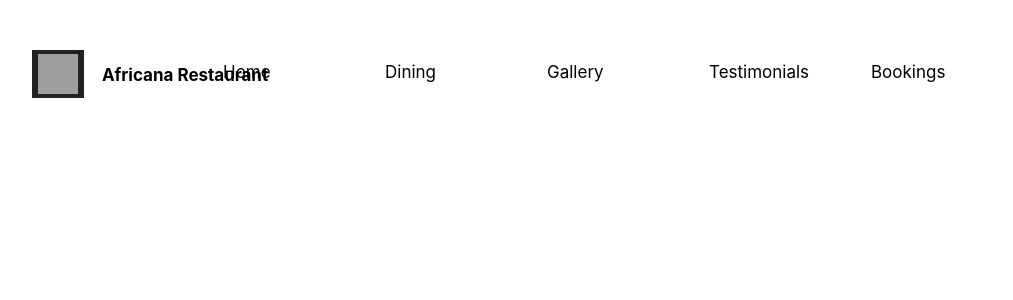
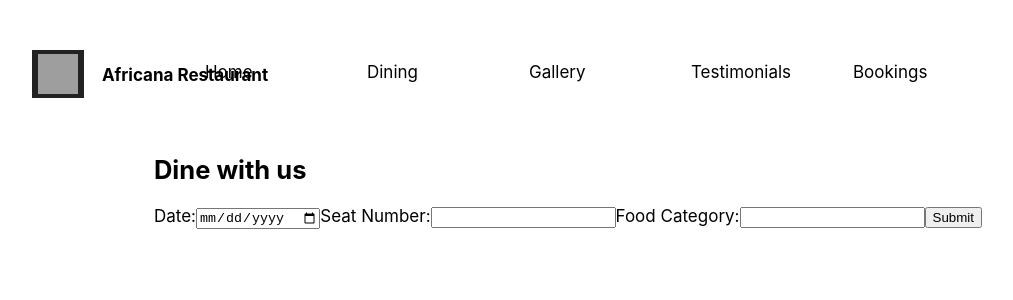
Before and after one commit to Monica-Macharia/Phase-2-Project, a React (Create React App) app: page /Bookings in a window 1280 px wide. Shown: the top 300 px of the page, without its empty margins (168-1181 px from the left). Built offline with nearby package versions, Linux system fonts and the light colour scheme; grey boxes are pictures that could not be loaded.

Commit message:
added a form component for bookings

```diff
--- a/src/Bookings.js
+++ b/src/Bookings.js
@@ -1,9 +1,10 @@
 import React from 'react';
+import Form from "./Form.js"
 
 function Bookings(){
     return (
     <div>
-
+        <Form />
     </div>
 )
 }
--- /dev/null
+++ b/src/Form.js
@@ -0,0 +1,30 @@
+import React from "react";
+
+function Form(){
+ return(
+     <>
+     <div>
+     <h1>Dine with us</h1>
+     </div>
+     <form>
+         <label>
+             Date:
+             <input type = "date" name="date" />
+         </label>
+         <label>
+            Seat Number:
+            <input type="number" name= "seat"/>
+         </label>
+         <label>
+             Food Category:
+             <input type="text" name= "food"/>
+         </label>
+         <label>
+             <input type="submit" name="Submit" />
+         </label>
+         </form>
+     </>
+ )
+}
+
+export default Form;
--- a/src/index.css
+++ b/src/index.css
@@ -123,10 +123,6 @@ div.meals{
   width: 800px;
 }
 div.hard{
-
-
-
-
   text-align: center;
   margin: 70px;
   width: 800px;
```
